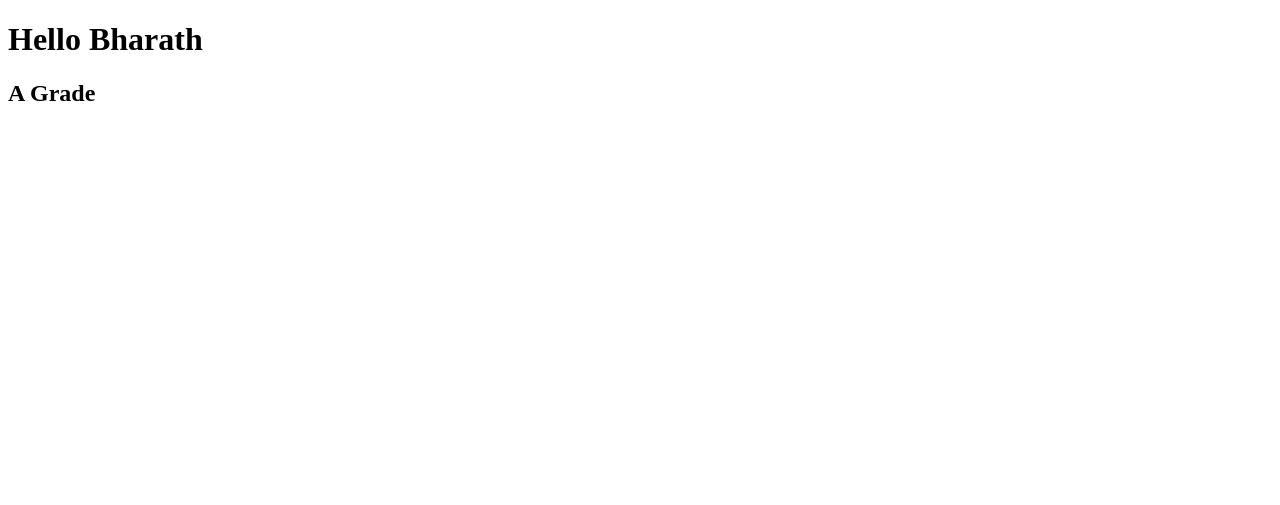
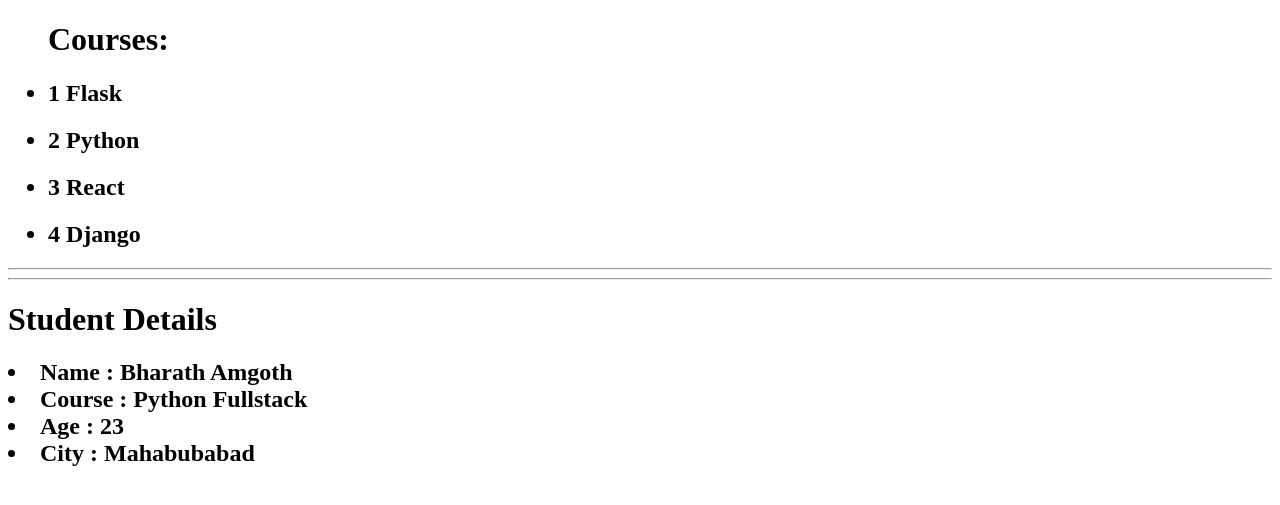
Before and after one commit to Bharath-Amgoth/Frameworks, a Flask app: page / in a window 1280 px wide. Shown: the top 505 px of the page. Run offline with Flask 3, Linux system fonts and the light colour scheme.

Commit message:
jinja2-for-loop

```diff
--- a/Templates/index.html
+++ b/Templates/index.html
@@ -1,27 +1,23 @@
 <!DOCTYPE html>
 <html>
 <head>
-    <title>Flask Project</title>
+    <title>Flask Practice</title>
 </head>
 <body>
-    {% if is_logged_in %}
-    <h1>Hello Bharath</h1>
-    {% else %}
-    <h2>Please Login</h2>
-    {% endif %}
+    <ul>
+    <h1>Courses:</h1>
+    {% for course in courses %}
+    <h2><li>{{loop.index}} {{course}}</li></h2>
+    {% endfor %}
+    </ul>
+<hr>
+<hr>
+    <h1>Student Details</h1>
+    <h2>
+        {% for key,value in student.items() %}
+    <li> {{key}} : {{value}}</li>
+    {% endfor %}
+    </h2>
 
-    {% if marks >= 90 %}
-    <h2>A Grade</h2>
-    {% elif marks >=80 %}
-    <h2>B Grade</h2>
-    {% elif marks >=70 %}
-    <h2>c Grade</h2>
-    {% elif marks >= 60 %}
-    <h2>D Grade</h2>
-    {% elif marks >=50 %}
-    <h2>E Grade</h2>
-    {% else %}
-    <h2> you are Failed Better luck next time!</h2>
-    {%  endif %}
 </body>
 </html>
--- a/app.py
+++ b/app.py
@@ -1,9 +1,18 @@
-from flask import Flask,render_template
+from flask import Flask, render_template
 app=Flask(__name__)
 @app.route("/")
 def home():
-    is_logged_in= True
-    marks = 95.5
-    return render_template("index.html",is_logged_in=is_logged_in,marks=marks)
-if __name__ == ("__main__"):
+    courses=["Flask",
+             "Python",
+             "React",
+             "Django"]
+    #dict variables
+    student={
+        "Name":"Bharath Amgoth",
+        "Course":"Python Fullstack",
+        "Age":23,
+        "City":"Mahabubabad"
+    }
+    return render_template("index.html",courses=courses,student=student)
+if __name__==("__main__"):
     app.run(debug=True)
```
